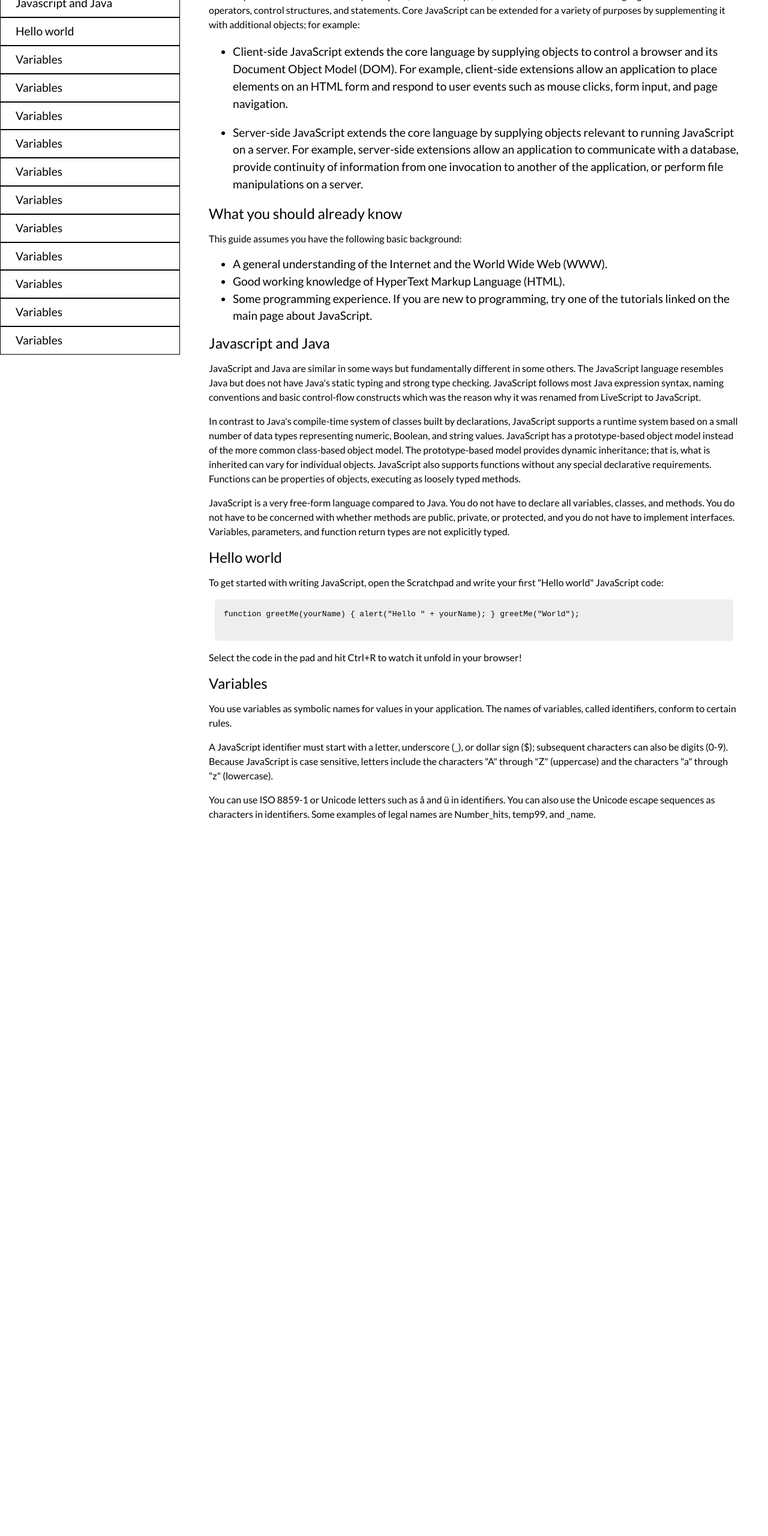
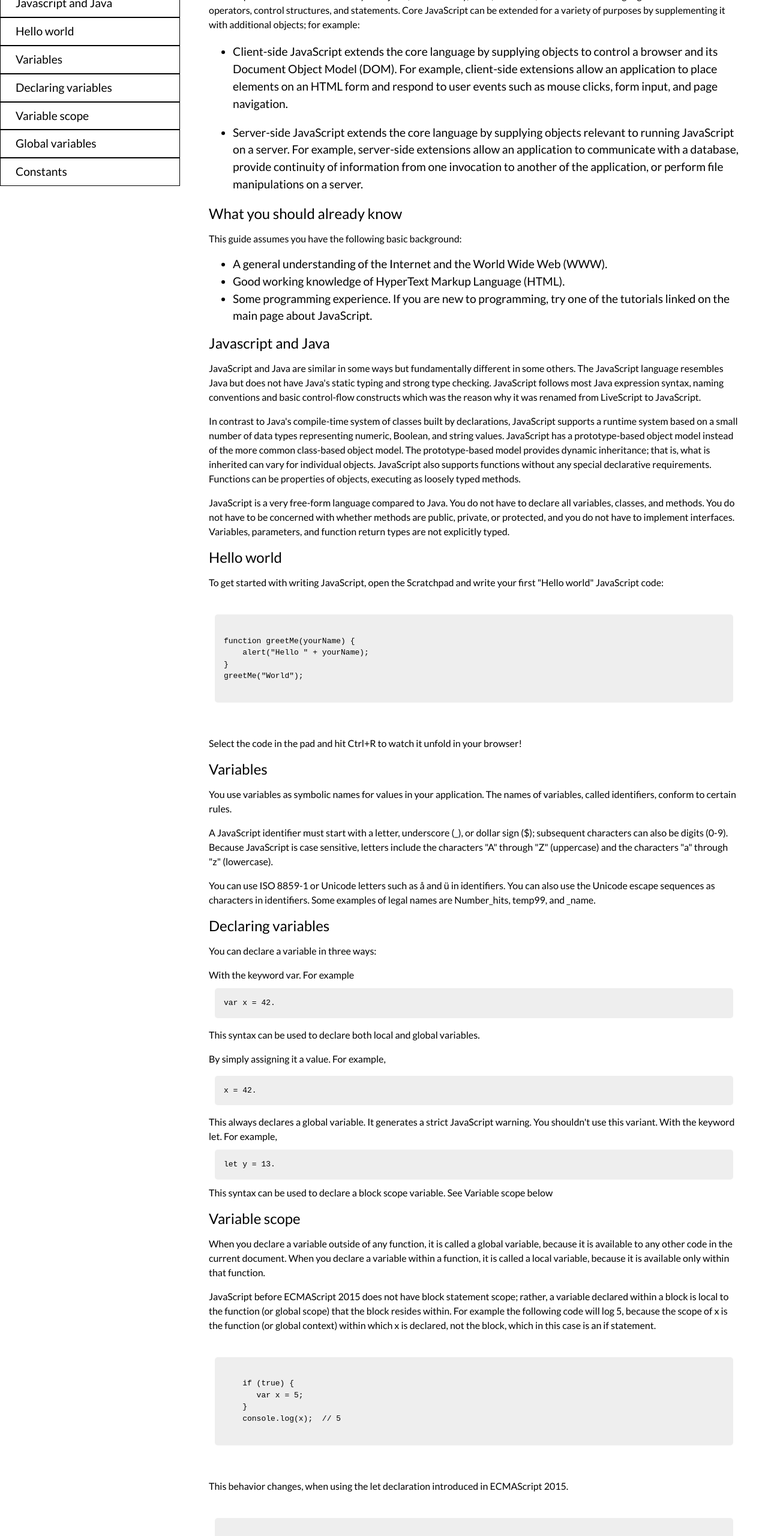
Before and after one commit to Nacen/FCC-Technical-Docs, a plain HTML site: page index.html in a window 1280 px wide. Shown: the part 180-2740 px from the top of the page at 60% size. Before the commit the page ends 1593 px from the top, so only its background shows below. Drawn offline with Linux system fonts and the light colour scheme.

Commit message:
Complete Technical Docs

```diff
--- a/assets/css/styles.css
+++ b/assets/css/styles.css
@@ -1,3 +1,6 @@
+* {
+    box-sizing: border-box;
+}
 body {
     font-family: 'Lato', sans-serif;
 }
@@ -57,15 +60,12 @@ p {
 code {
     display: block;
     text-align: left;
-    white-space: pre;
-    position: relative;
-    word-break: normal;
-    word-wrap: normal;
     line-height: 1.5;
     background-color: #eeeeee;
     padding: 15px;
     margin: 10px;
     border-radius: 5px;
+    white-space: pre;
 }
 
 @media (max-width: 798px) {
@@ -95,3 +95,12 @@ code {
         font-size: 1em;
     }
 }
+
+@media (max-width: 450px) {
+    code {
+        width: 100%;
+        padding: 15px;
+        padding-right: 20px;
+        margin-left: -10px;
+    }
+}
--- a/index.html
+++ b/index.html
@@ -32,34 +32,16 @@
                 <a class="nav-link" href="#Variables">Variables</a>
             </li>
             <li>
-                <a class="nav-link" href="#Variables">Variables</a>
+                <a class="nav-link" href="#Declaring_variables">Declaring variables</a>
             </li>
             <li>
-                <a class="nav-link" href="#Variables">Variables</a>
+                <a class="nav-link" href="#Variable_scope">Variable scope</a>
             </li>
             <li>
-                <a class="nav-link" href="#Variables">Variables</a>
+                <a class="nav-link" href="#Global_variables">Global variables</a>
             </li>
             <li>
-                <a class="nav-link" href="#Variables">Variables</a>
-            </li>
-            <li>
-                <a class="nav-link" href="#Variables">Variables</a>
-            </li>
-            <li>
-                <a class="nav-link" href="#Variables">Variables</a>
-            </li>
-            <li>
-                <a class="nav-link" href="#Variables">Variables</a>
-            </li>
-            <li>
-                <a class="nav-link" href="#Variables">Variables</a>
-            </li>
-            <li>
-                <a class="nav-link" href="#Variables">Variables</a>
-            </li>
-            <li>
-                <a class="nav-link" href="#Variables">Variables</a>
+                <a class="nav-link" href="#Constants">Constants</a>
             </li>
         </ul>
     </nav>
@@ -136,8 +118,14 @@
                 <p>
                     To get started with writing JavaScript, open the Scratchpad and write your first "Hello world" JavaScript code:
                 </p>
-                <code>function greetMe(yourName) { alert("Hello " + yourName); } greetMe("World");
-                </code>
+                <pre>
+                    <code>
+function greetMe(yourName) {
+    alert("Hello " + yourName);
+}
+greetMe("World");
+                    </code>
+                </pre>
                 <p>Select the code in the pad and hit Ctrl+R to watch it unfold in your browser!</p>
             </article>
         </section>
@@ -155,11 +143,116 @@
                     and the characters "a" through "z" (lowercase).
                 </p>
                 <p>
-                    You can use ISO 8859-1 or Unicode letters such as å and ü in identifiers. You can also use the Unicode escape sequences
-                    as characters in identifiers. Some examples of legal names are Number_hits, temp99, and _name.
+                    You can use ISO 8859-1 or Unicode letters such as å and ü in identifiers. You can also use the Unicode escape sequences as
+                    characters in identifiers. Some examples of legal names are Number_hits, temp99, and _name.
                 </p>
             </article>
 
+        </section>
+        <section id="Declaring_variables" class="main-section">
+            <header>Declaring variables</header>
+            <article>
+                <p>You can declare a variable in three ways:</p>
+                <p>With the keyword var. For example
+                    <code>var x = 42.</code>
+                </p>
+                <p>This syntax can be used to declare both local and global variables.</p>
+                <p>By simply assigning it a value. For example,</p>
+                <code>x = 42.</code>
+                </p>
+                <p>
+                    This always declares a global variable. It generates a strict JavaScript warning. You shouldn't use this variant. With the
+                    keyword let. For example,
+                    <code>let y = 13.</code>
+                    This syntax can be used to declare a block scope variable. See Variable scope below
+                </p>
+            </article>
+        </section>
+        <section class="main-section" id="Variable_scope">
+            <header>Variable scope</header>
+            <article>
+                <p>When you declare a variable outside of any function, it is called a global variable, because it is available
+                    to any other code in the current document. When you declare a variable within a function, it is called
+                    a local variable, because it is available only within that function.
+                </p>
+                <p>
+                    JavaScript before ECMAScript 2015 does not have block statement scope; rather, a variable declared within a block is local
+                    to the function (or global scope) that the block resides within. For example the following code will
+                    log 5, because the scope of x is the function (or global context) within which x is declared, not the
+                    block, which in this case is an if statement.
+                    <pre>
+                    <code>
+    if (true) {
+       var x = 5;
+    }
+    console.log(x);  // 5
+                    </code>
+                </pre>
+                </p>
+                <p>
+                    This behavior changes, when using the let declaration introduced in ECMAScript 2015.
+                    <pre>
+                        <code>
+    if (true) {
+        let y = 5;
+    }
+    console.log(x);  // 5
+    // ReferenceError: y is not defined
+                        </code>
+                    </pre>
+                </p>
+            </article>
+        </section>
+        <section class="main-section" id="Global_variables">
+            <header>Global variables</header>
+            <p>
+                Global variables are in fact properties of the global object. In web pages the global object is window, so you can set and
+                access global variables using the window.variable syntax.
+            </p>
+            <p>
+                Consequently, you can access global variables declared in one window or frame from another window or frame by specifying
+                the window or frame name. For example, if a variable called phoneNumber is declared in a document, you can
+                refer to this variable from an iframe as parent.phoneNumber.
+            </p>
+        </section>
+        <section class="main-section" id="Constants">
+            <header>Constants</header>
+            <p>
+                You can create a read-only, named constant with the const keyword. The syntax of a constant identifier is the same as for
+                a variable identifier: it must start with a letter, underscore or dollar sign and can contain alphabetic,
+                numeric, or underscore characters.
+                <code>const PI = 3.14;</code>
+                A constant cannot change value through assignment or be re-declared while the script is running. It has to be initialized
+                to a value.
+            </p>
+            <p>
+                The scope rules for constants are the same as those for let block scope variables. If the const keyword is omitted, the identifier
+                is assumed to represent a variable.
+            </p>
+            <p>
+                You cannot declare a constant with the same name as a function or variable in the same scope. For example:
+                <pre>
+                    <code>
+    // THIS WILL CAUSE AN ERROR
+    function f() {};
+    const f = 5;
+    // THIS WILL CAUSE AN ERROR ALSO
+    function f() {
+    const g = 5;
+    var g;
+    //statements
+    }                </code>
+                </pre>
+            </p>
+            <p>
+                However, object attributes are not protected, so the following statement is executed without problems.
+                <pre>
+                    <code>
+    const MY_OBJECT = {"key": "value"};
+    MY_OBJECT.key = "otherValue";
+                    </code>
+                </pre>
+            </p>
         </section>
     </main>
     <script src="https://cdn.freecodecamp.org/testable-projects-fcc/v1/bundle.js"></script>
```
